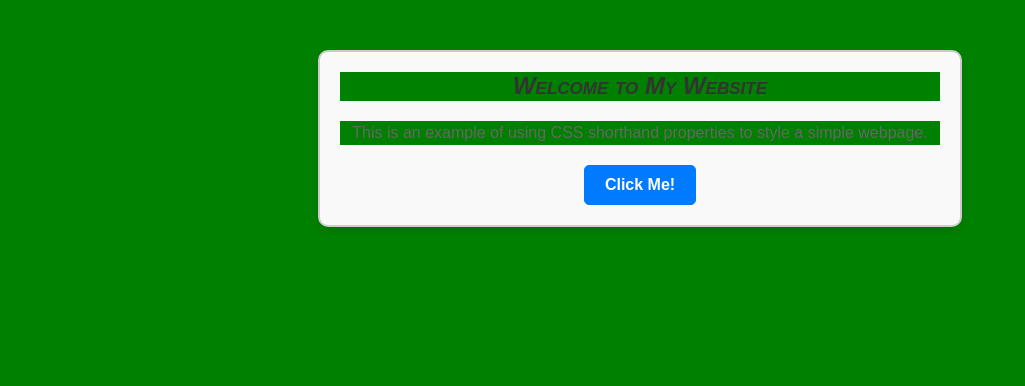
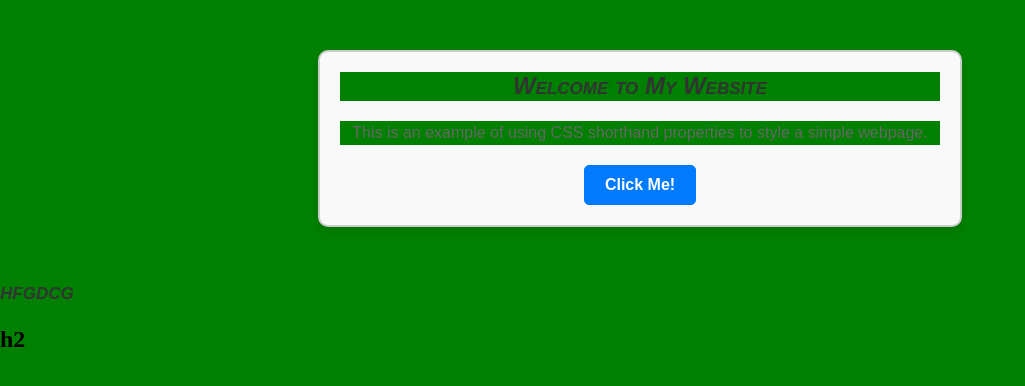
Before and after one commit to AshutoshSatpathy/POP, a plain HTML site: page index.html in a window 1280 px wide. Shown: the whole page, without its empty margins (0-1025 px from the left). Drawn offline with Linux system fonts and the light colour scheme.

Commit message:
modified

```diff
--- a/index.html
+++ b/index.html
@@ -12,5 +12,7 @@
         <p>This is an example of using CSS shorthand properties to style a simple webpage.</p>
         <button>Click Me!</button>
     </div>
+    <h1>hfgdcg</h1>
+    <h2>h2</h2>
 </body>
 </html>
```
